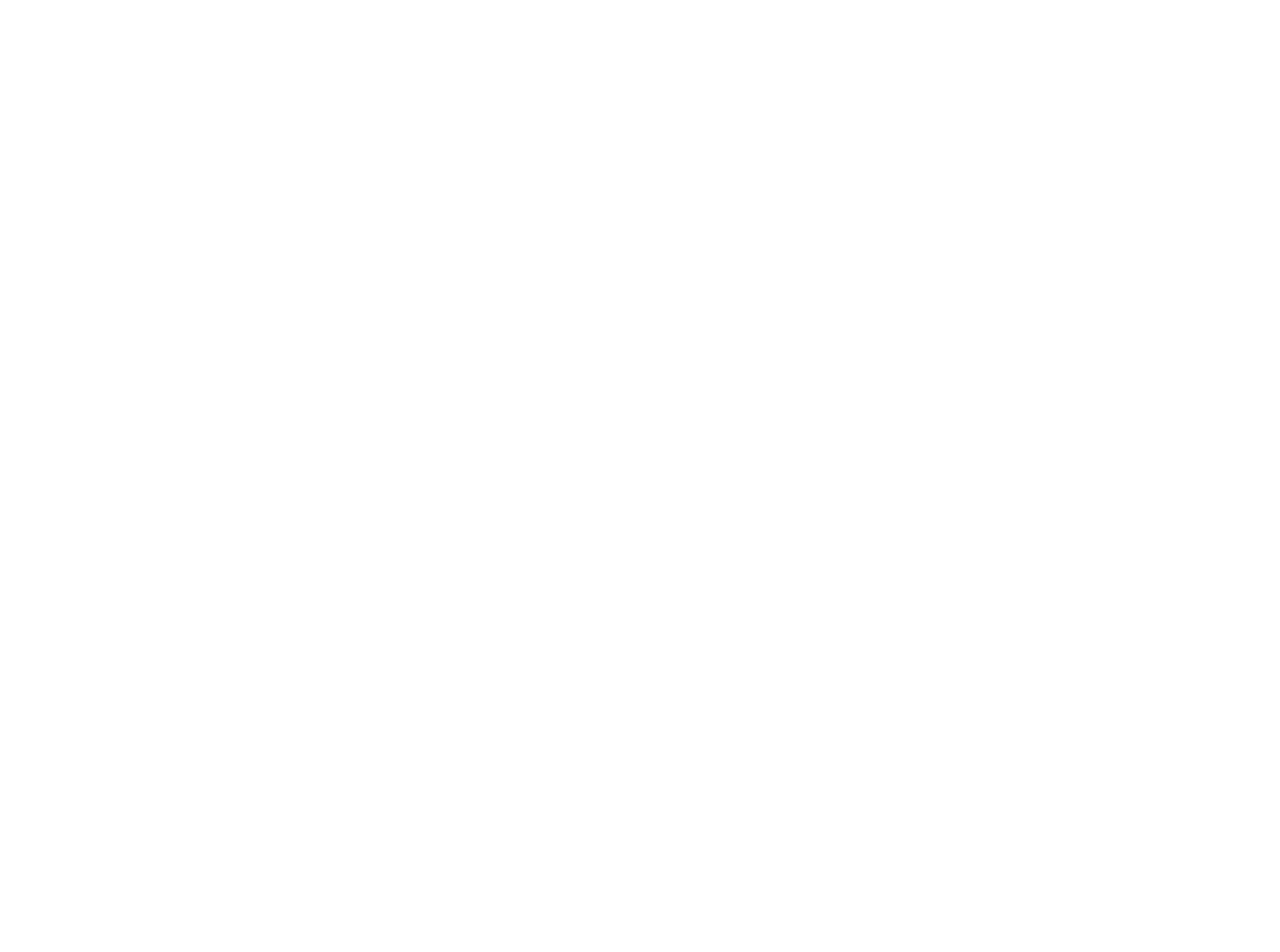
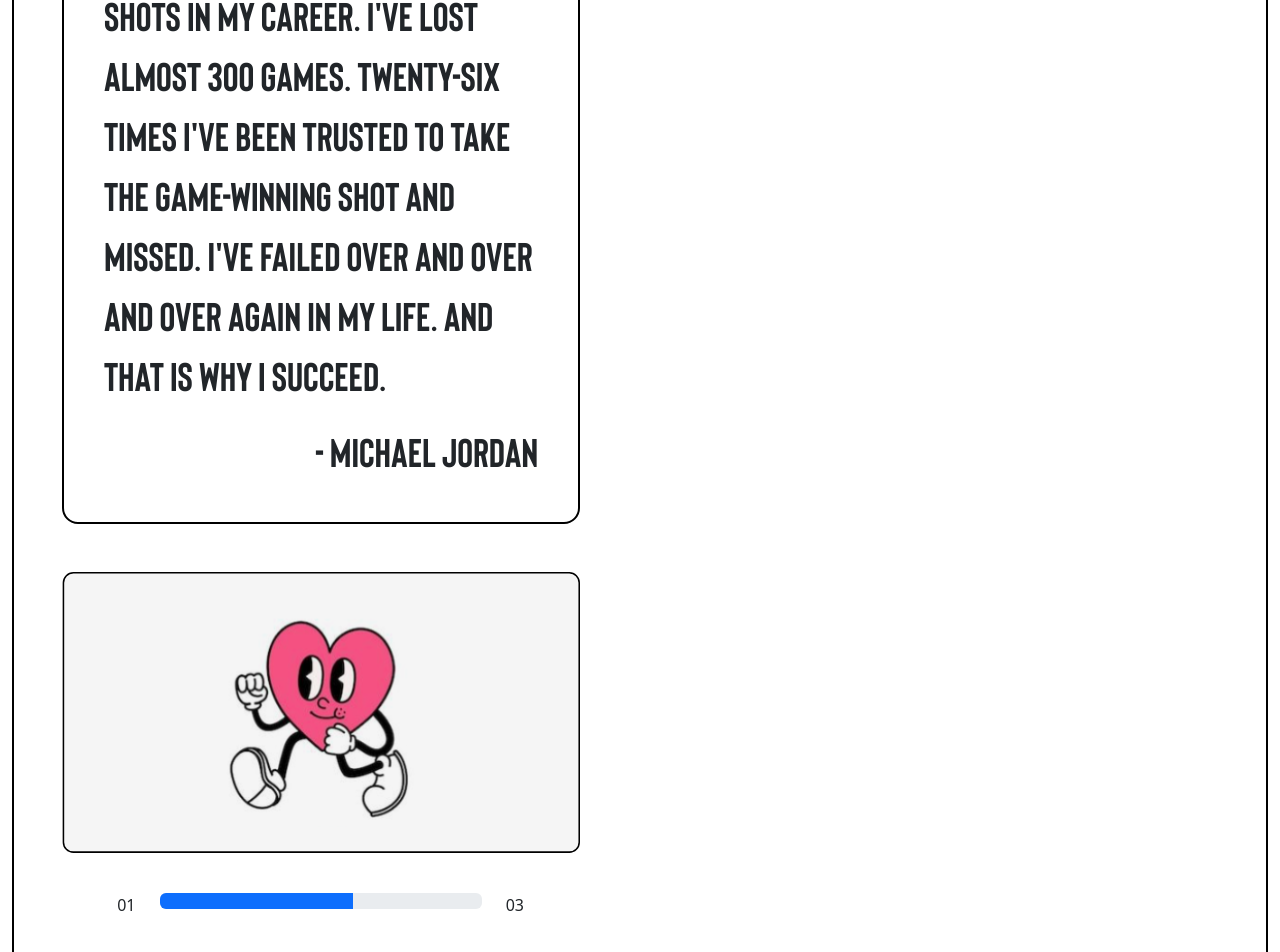
Before and after one commit to SarahOtmane/projetCss, a React (Create React App) app: page / in a window 1280 px wide. Shown: the part 735-1687 px from the top of the page. Before the commit the page ends 800 px from the top, so only its background shows below. Built offline with nearby package versions, Linux system fonts and the light colour scheme.

Commit message:
modif css du composant anniv

```diff
--- a/src/components/Citation.js
+++ b/src/components/Citation.js
@@ -1,9 +1,41 @@
+import Image from 'react-bootstrap/Image';
+import Col from 'react-bootstrap/Col';
+import Row from 'react-bootstrap/Row';
+import ProgressBar from 'react-bootstrap/ProgressBar';
+
+import gif from '../assets/pics/gif.svg';
 
 function Citation(){
+
+    const now = 60;
+
     return(
-        <main>
-
-        </main>
+        <Col xs={6}>
+            <Row>
+                <Col xs={12}>
+                    <article className='mx-5 my-4 border border-2 border-black rounded-4 p-4'>
+                        <p className='mx-3 text'>
+                            I've missed more than 9,000 shots in my career. I've lost almost 300 games.
+                            Twenty-six times I've been trusted to take the game-winning shot and missed.
+                            I've failed over and over and over again in my life. And that is why I succeed.
+                        </p>
+                        <p className='me-3 text-end text'>- MICHAEL JORDAN</p>
+                    </article>
+                </Col>
+            </Row>
+            <Row>
+                <Col xs={12}>
+                    <figure className='mx-5 mt-4'>
+                        <Image src={gif} className='w-100'/>
+                    </figure>
+                </Col>
+            </Row>
+            <Row className='mx-5 my-4 justify-content-center'>
+                <Col xs={1}><p className='text1'>01</p></Col>
+                <Col xs={8}><ProgressBar now={now} label={`${now}%`} visuallyHidden /></Col>
+                <Col xs={1}><p className='text1'>03</p></Col>
+            </Row>
+        </Col>
     )
 }
 
```
